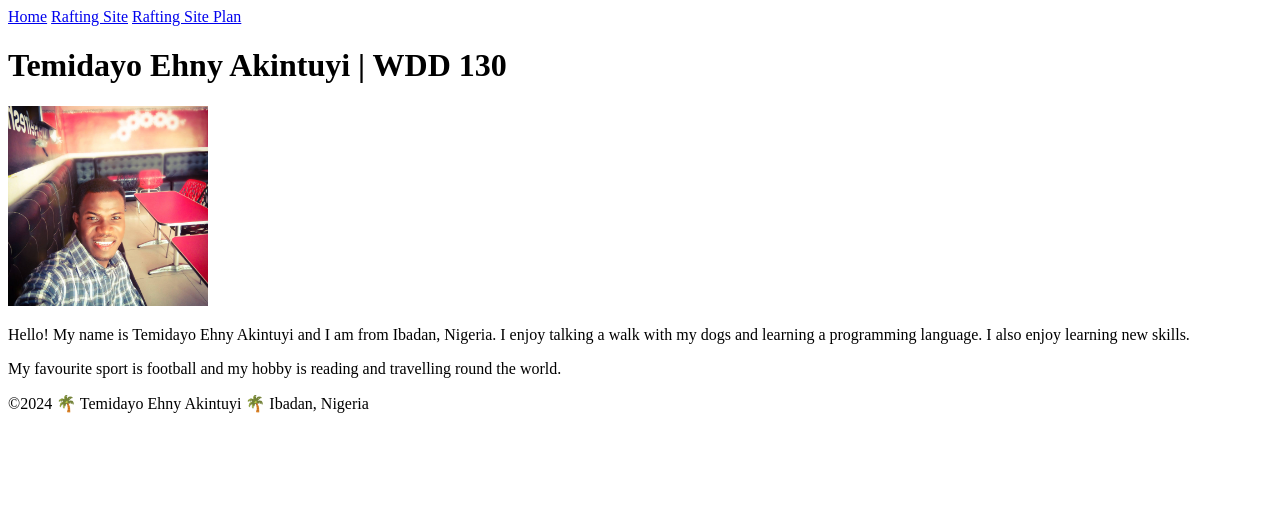
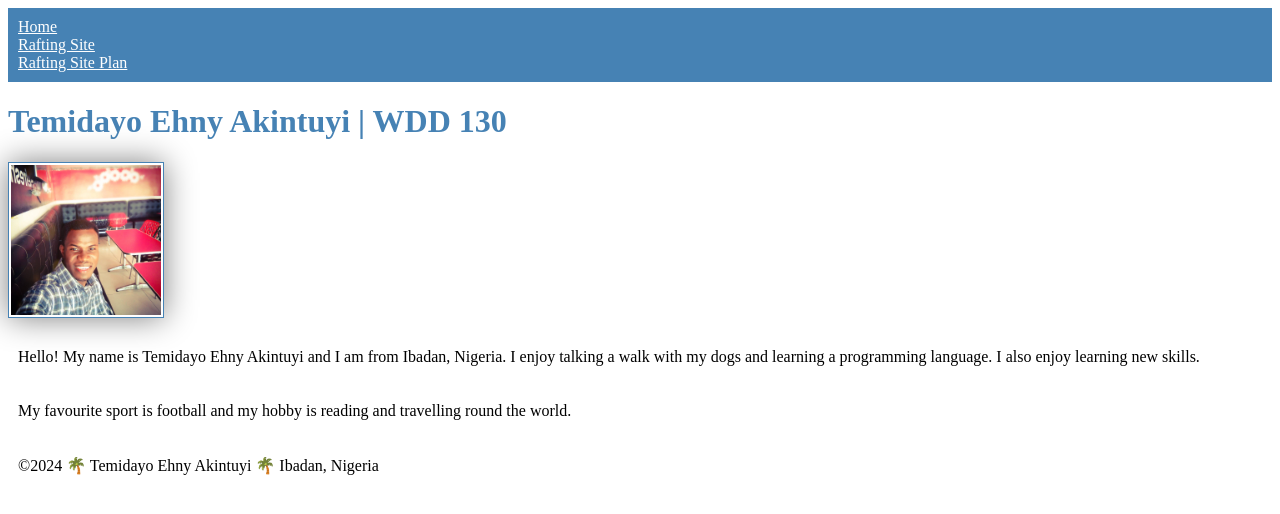
Before and after one commit to asiwajutea/wdd130, a plain HTML site: page index.html in a window 1280 px wide. Drawn offline with Linux system fonts and the light colour scheme.

Commit message:
stylesheet

```diff
--- /dev/null
+++ b/Styles/styles.css
@@ -0,0 +1,26 @@
+nav {
+    background-color: steelblue;
+    padding: 10px;
+}
+
+nav a {
+    color: white;
+    display: block;
+    padding: 20 px;
+}
+
+h1 {
+    color: steelblue;
+}
+
+img {
+    width: 150px;
+    height: auto;
+    border: 1px solid steelblue;
+    padding: 2px;
+    box-shadow: 0 0 30px gray;
+}
+
+p {
+    padding: 10px;
+}
--- a/index.html
+++ b/index.html
@@ -4,6 +4,7 @@
         <meta charset="utf-8">
         <meta name="viewport" content="width=device-width,initial-scale=1.0">
         <title>Temidayo Ehny Akintuyi | WDD 130</title>
+        <link rel="stylesheet" href="styles/styles.css">
     </head>
     <body>
         <header>
```
